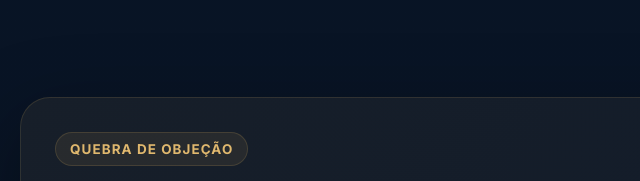
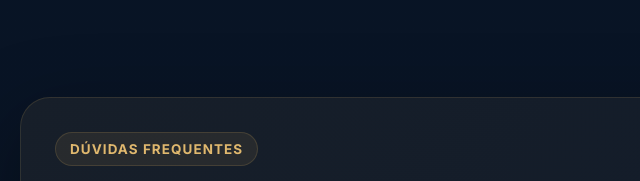
Before and after one commit to davidschefer/landing-prontogest, a plain HTML site: page index.html in a window 1280 px wide. Shown: the part 7680-7861 px from the top of the page, 0-640 px from the left. Drawn offline with Linux system fonts and the light colour scheme.

Commit message:
Atualiza landing page

```diff
--- a/index.html
+++ b/index.html
@@ -456,7 +456,7 @@
     <section class="section">
       <div class="container objection-box">
         <div class="objection-content">
-          <span class="section-tag">Quebra de objeção</span>
+          <span class="section-tag"> DÚVIDAS FREQUENTES </span>
           <h2>Você não precisa de mais um sistema. Precisa de uma rotina que funcione.</h2>
           <p>
             O ProntoGest foi pensado para facilitar o dia a dia da equipe,
```
